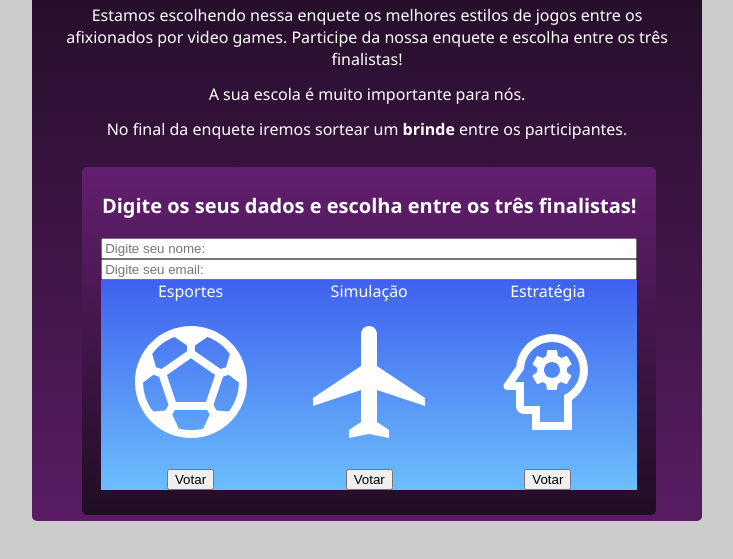
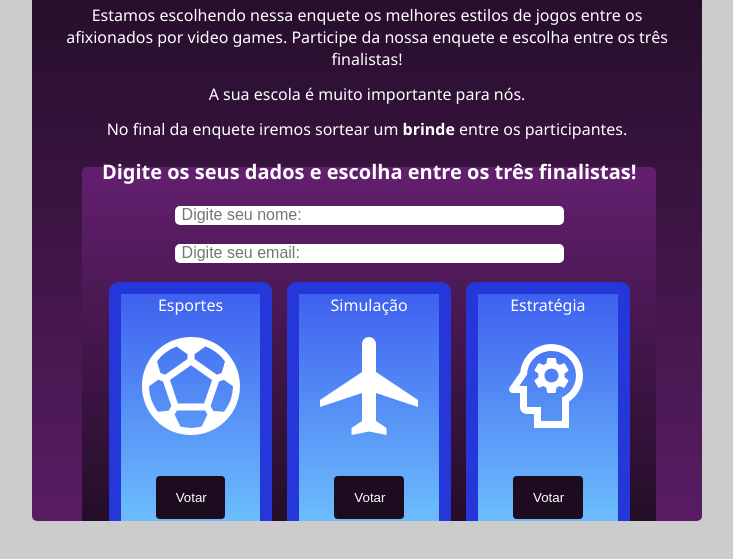
Before and after one commit to Lucas-Napoli/Projeto-Modulo-2, a plain HTML site: page index.html in a window 1280 px wide. Shown: the part 77-636 px from the top of the page, without its empty margins (273-1006 px from the left). Drawn offline with Linux system fonts and the light colour scheme.

Commit message:
closes #4 Estilização

```diff
--- a/Style.css
+++ b/Style.css
@@ -34,7 +34,7 @@ body{
 .form {
     background-image: linear-gradient(#631F6F, #200D24);
     width: 80%;
-    height: 310px;
+    height: 337px;
     padding: 1.2rem;
     color: #FFF;
     display: flex;
@@ -47,19 +47,59 @@ body{
 .form-title{
     font-size: 20px;
     font-weight: 600;
-    margin-bottom: 1.2rem;
+    margin-bottom: 1rem;
+    margin-top: 5px;
+}
+
+.container-cards{
+    display: flex;
+    flex-direction: row;
+    justify-content: space-around;
 }
 
 
 
-
-
-.container-cards{
-    display: flex;
-    flex-direction: row;
+.cards{
+    background-image: linear-gradient(#3F61EF, #6CBEFC);
+    border: 12px solid #2637DA;
+    border-radius: 0.6rem;
+    width: 26%;
+    height: 82%;
+    margin: 5px;
 }
 
 
-.cards{
-    background-image: linear-gradient(#3F61EF, #6CBEFC);
+input {
+    margin: 5px;
+    width: 70%;
+    height: 5px;
+    padding: 7px;
+    align-self: center;
+    font-size: 1rem;
+    border-radius: 5px;
+    border: 0;
+    margin: 5px;
+    margin-bottom: 0.9rem;
 }
+
+input:focus {
+    outline: none;
+    box-shadow: 0 0 10px #621E6E;
+}
+
+object{
+    width: 140px;
+}
+
+
+button {
+    width: 50%;
+    background-color: #1D0C20;
+    padding: 14px 20px;
+    border-radius: 4px;
+    border: none;
+    margin-top: 15px;
+    margin-bottom: 20px;
+    color: #FFF;
+    cursor: pointer;
+}
--- a/index.html
+++ b/index.html
@@ -33,21 +33,21 @@
 
             <div class="container-cards">
                 <div class="cards">
-                    <div>
+                    <div class="text-card">
                         Esportes
                     </div>
                     <object data="sports_soccer_white.svg" type="image/svg+xml"></object>
                     <button>Votar</button>
                 </div>
                 <div class="cards">
-                    <div>
+                    <div class="text-card">
                         Simulação
                     </div>
                     <object data="local_airport_white.svg" type="image/svg+xml"></object>
                     <button>Votar</button>
                 </div>
                 <div class="cards">
-                    <div>
+                    <div class="text-card">
                         Estratégia
                     </div>
                     <object data="psychology_white.svg" type="image/svg+xml"></object>
```
